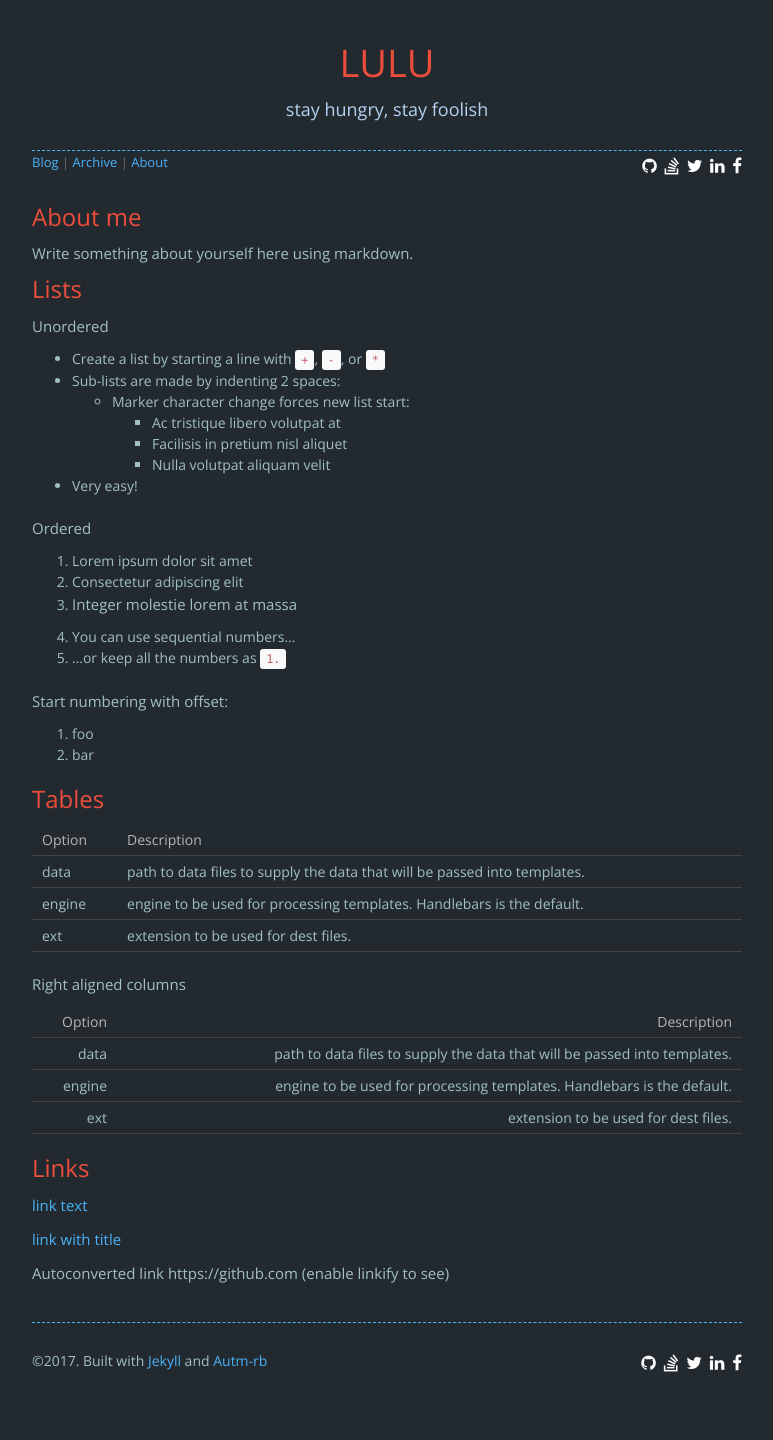
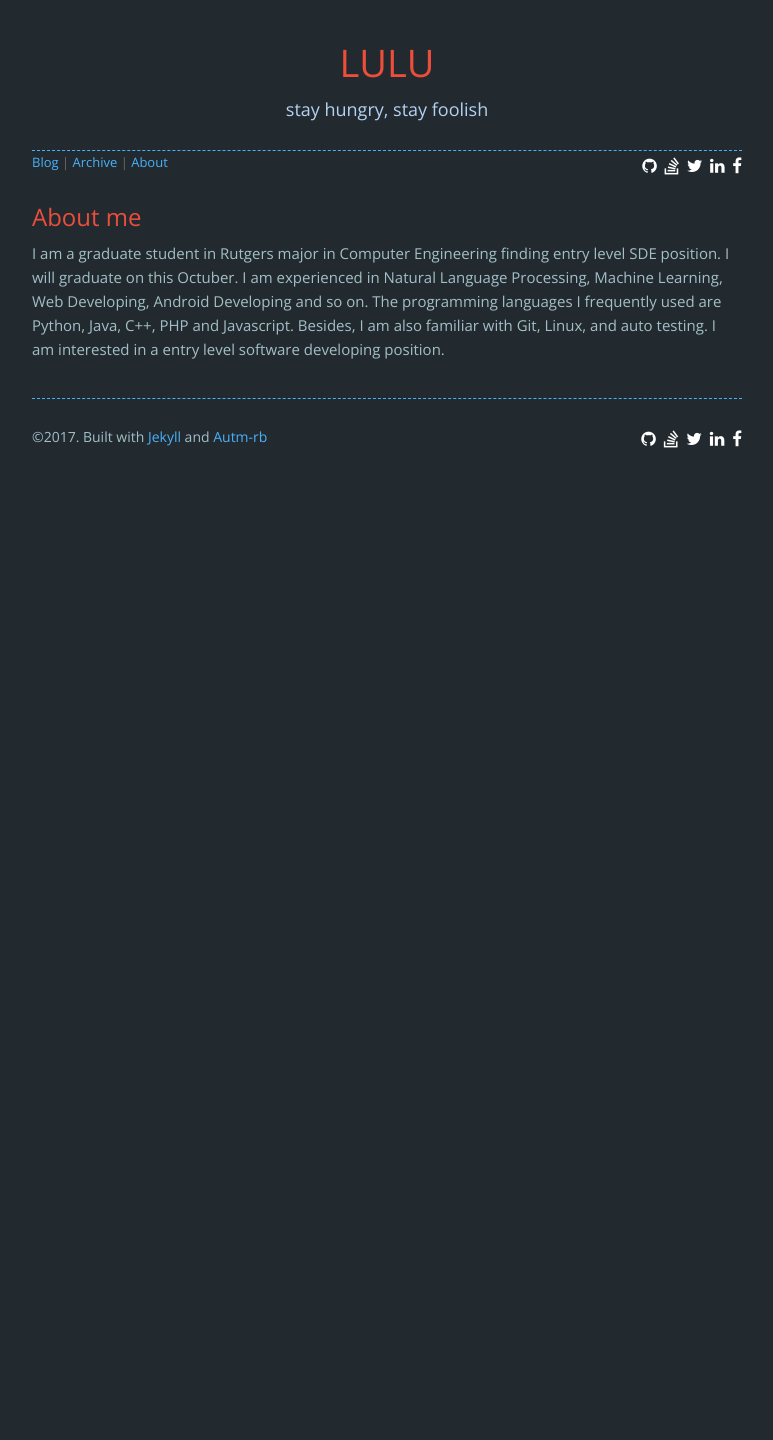
Before and after one commit to lulu-jiang/lulu-jiang.github.io, a Jekyll site: the page built from about.html, in a window 1280 px wide. Shown: the whole page, without its empty margins (253-1026 px from the left). Built offline with Jekyll 4.4.1, drawn with Linux system fonts in a browser that asks for light colours; nearby versions of some CDN libraries; comment, search, counter and statistics services are not loaded; after the commit the page ends 900 px from its top, so only the background shows below that.

Commit message:
修改链接

```diff
--- a/_config.yml
+++ b/_config.yml
@@ -12,11 +12,11 @@ header: stay hungry, stay foolish
 # to replace image go to index.html
 email:
   address: "lulu_jiang@yahoo.com"
-  text: "user (at) example.com"
+  text: "lulu_jiang@yahoo.com"
 
 # disqus comment
 disqus:
-    shortname: "test" #your disqus comment short name
+    shortname: "disqus" #your disqus comment short name
 
 # google analytics
 google:
--- a/_data/about.yml
+++ b/_data/about.yml
@@ -1,55 +1,3 @@
 text: |
 
-  Write something about yourself here using markdown.
-
-  ## Lists
-
-  Unordered
-
-  + Create a list by starting a line with `+`, `-`, or `*`
-  + Sub-lists are made by indenting 2 spaces:
-    - Marker character change forces new list start:
-      * Ac tristique libero volutpat at
-      + Facilisis in pretium nisl aliquet
-      - Nulla volutpat aliquam velit
-  + Very easy!
-
-  Ordered
-
-  1. Lorem ipsum dolor sit amet
-  2. Consectetur adipiscing elit
-  3. Integer molestie lorem at massa
-
-
-  1. You can use sequential numbers...
-  1. ...or keep all the numbers as `1.`
-
-  Start numbering with offset:
-
-  57. foo
-  1. bar
-
-  ## Tables
-
-  | Option | Description |
-  | ------ | ----------- |
-  | data   | path to data files to supply the data that will be passed into templates. |
-  | engine | engine to be used for processing templates. Handlebars is the default. |
-  | ext    | extension to be used for dest files. |
-
-  Right aligned columns
-
-  | Option | Description |
-  | ------:| -----------:|
-  | data   | path to data files to supply the data that will be passed into templates. |
-  | engine | engine to be used for processing templates. Handlebars is the default. |
-  | ext    | extension to be used for dest files. |
-
-
-  ## Links
-
-  [link text](https://github.com)
-
-  [link with title](https://github.com/ "title text!")
-
-  Autoconverted link https://github.com (enable linkify to see)
+  I am a graduate student in Rutgers major in Computer Engineering finding entry level SDE position. I will graduate on this Octuber. I am experienced in Natural Language Processing, Machine Learning, Web Developing, Android Developing and so on. The programming languages I frequently used  are Python, Java, C++, PHP and Javascript. Besides, I am also familiar with Git, Linux, and auto testing. I am interested in a entry level software developing position.
--- a/_data/personal.yml
+++ b/_data/personal.yml
@@ -2,9 +2,9 @@
 # the name of social network must match the appropriate font awesome icon name
 
 social:
-  github: 'https://github.com/'
+  github: 'https://github.com/sevenlulu'
   stack-overflow: 'https://stackoverflow.com/'
   twitter: 'https://twitter.com/'
-  linkedin: 'https://linkedin.com/'
+  linkedin: 'https://www.linkedin.com/in/lulu-jiang-942436113/'
   youtube: ''
   facebook: 'https://www.facebook.com/'
```
